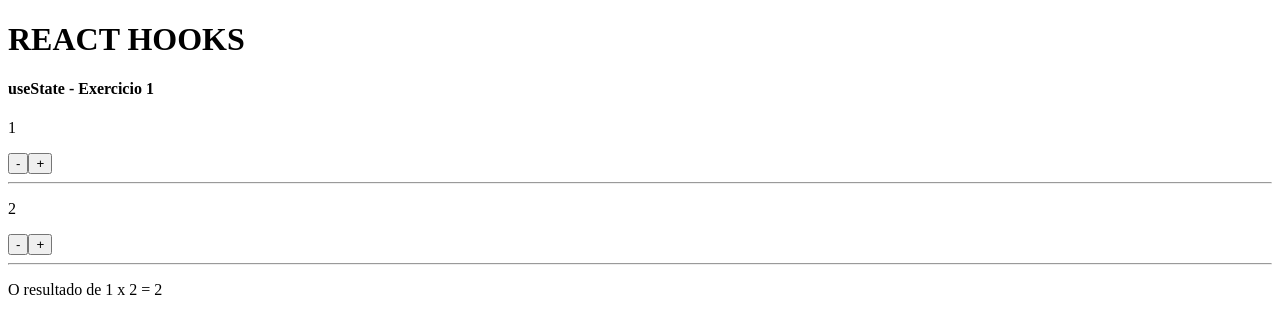
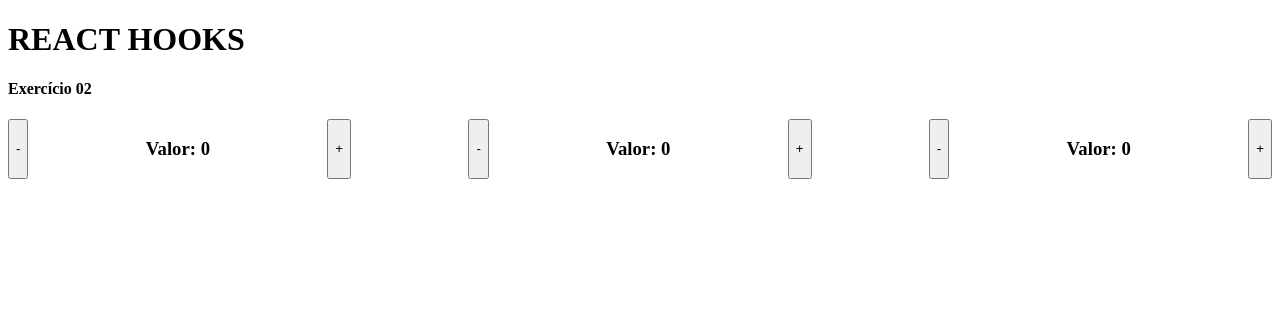
Before and after one commit to VinnyDSR/react_next_hooks, a React (Vite) app: page / in a window 1280 px wide. Shown: the top 334 px of the page. Built offline with nearby package versions, Linux system fonts and the light colour scheme.

Commit message:
04_hooks

```diff
--- a/src/App.jsx
+++ b/src/App.jsx
@@ -2,7 +2,8 @@ import React, { useState } from "react";
 
 //import HookState01 from './components/UseState01'
 //import HookState02 from './components/UseState02'
-import HookState03 from './components/UseState03'
+//import HookState03 from './components/UseState03'
+import HookState04 from './components/UseState04'
 
 export default () => {
 
@@ -12,7 +13,8 @@ export default () => {
             <h1>REACT HOOKS</h1>
             {/*<HookState01/>*/}
             {/*<HookState02/>*/}
-            <HookState03/>
+            {/*<HookState03/>*/}
+            <HookState04/>
         </>
     )
 
--- a/src/components/UseState01.jsx
+++ b/src/components/UseState01.jsx
@@ -1,5 +1,5 @@
+import React from "react";
 import { useState } from "react";
-
 export default () => {
     const[valor, setValor] = useState(0);
 
--- /dev/null
+++ b/src/components/UseState04.css
@@ -0,0 +1,5 @@
+.layout{
+    display: flex;
+    flex-direction: row;
+    justify-content: space-between;
+}
--- /dev/null
+++ b/src/components/UseState04.jsx
@@ -0,0 +1,18 @@
+import React from "react";
+import "./UseState04.css";
+import UseState04a from "./UseState04a";
+
+
+export default () => {
+    return(
+        <>
+            <h4>Exercício 02</h4>
+            <div className="layout">
+                {/* componentes */}
+                <UseState04a unidades={1}/>
+                <UseState04a unidades={5}/>
+                <UseState04a unidades={10}/>
+            </div>
+        </>
+    )
+}
--- /dev/null
+++ b/src/components/UseState04a.jsx
@@ -0,0 +1,22 @@
+import react from "react";
+import { useState } from "react";
+export default({unidades}) => {
+    const[valor, setValor] = useState(0);
+
+    function decrementar(){
+        setValor(old => old - unidades)
+    }
+    function incrementar(){
+        setValor(old => old + unidades)
+    }
+
+    return(
+        <>
+            <button onClick={decrementar}>-</button>
+            <h3>Valor: <strong>{valor}</strong></h3>
+            <button onClick={incrementar}>+</button>
+
+        </>
+
+    )
+}
```
